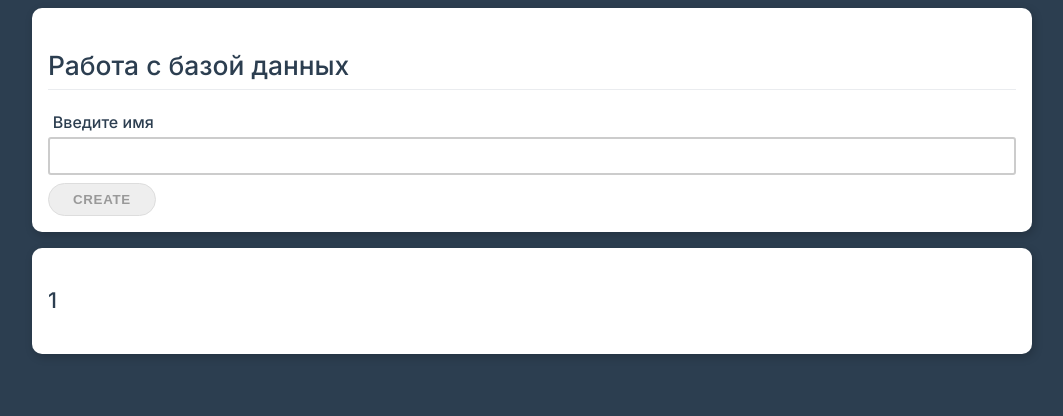
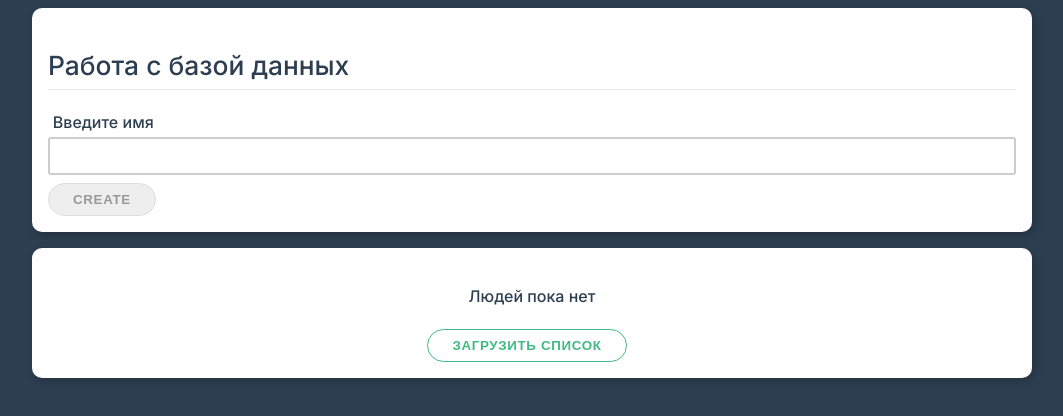
Before and after one commit to barzankaevMohdan/vue-data-practic, a Vue app: page / in a window 1280 px wide. Shown: the top 416 px of the page, without its empty margins (108-1171 px from the left). Built offline with nearby package versions, Linux system fonts and the light colour scheme.

Commit message:
Making a GET request

```diff
--- a/src/App.vue
+++ b/src/App.vue
@@ -25,7 +25,7 @@ export default {
   data() {
     return {
       name: '',
-      people: [1]
+      people: []
     }
   },
   methods: {
@@ -39,11 +39,20 @@ export default {
           firstName: this.name
         })
       })
-
+      await response.json()
+      this.name = ''
+    },
+    async loadPeople() {
+      const response = await fetch ('https://vue-data-284a7-default-rtdb.firebaseio.com/people.json',{
+        method: 'GET'
+      })
       const firebaseData = await response.json()
-
-      console.log(firebaseData)
-      this.name = ''
+      this.people = Object.keys(firebaseData).map(key => {
+        return {
+          id: key,
+          firstName: firebaseData[key].firstName
+        }
+      })
     }
   },
   components: {AppPeopleList}
--- a/src/components/AppPeopleList.vue
+++ b/src/components/AppPeopleList.vue
@@ -1,7 +1,7 @@
 <template>
     <div v-if="people.length !== 0">
-        <div class="card" :key='person' v-for="person in people">
-            <h3>{{person}}</h3>
+        <div class="card" :key='person.id' v-for="person in people">
+            <h3>{{person.firstName}}</h3>
         </div>
     </div>
     <div class="card center" v-else>
```
